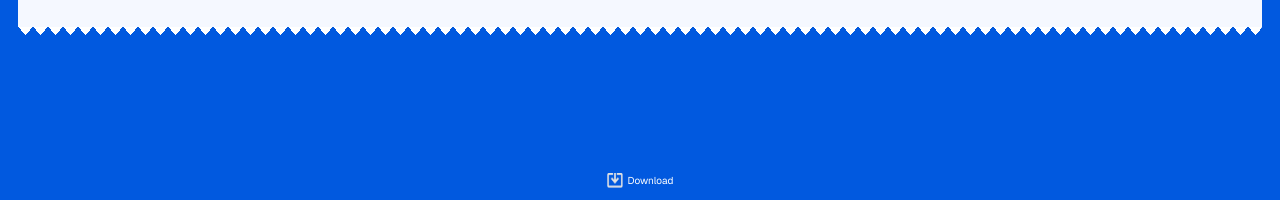
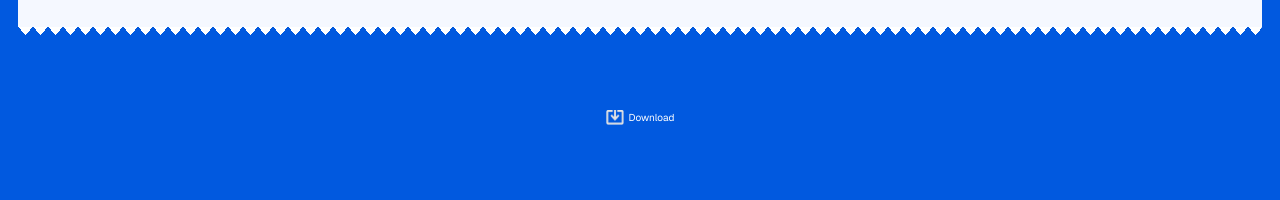
Before and after one commit to iamdavidyn/Gapp, a Django app: template gapp/templates/slip.html in a window 1280 px wide. Shown: the part 600-800 px from the top of the page. Run offline with Django 5.2, Linux system fonts and the light colour scheme; the template is opened without the code that fills it, so the values that code supplies are empty; some libraries are stand-ins or nearby versions; some web fonts are replaced.

Commit message:
update templates

```diff
--- a/gapp/templates/select.html
+++ b/gapp/templates/select.html
@@ -158,7 +158,7 @@
       <h1>Select Your Output</h1>
       <p>Choose whether you want to view the screenshot version or the slip version of your transaction details.</p>
       <div class="options">
-         <a class="option-card" href="/screenshot/">
+         <a class="option-card" href="/slip/">
             <div class="option-card__info">
                <div style="display:flex; gap:0.75rem; align-items:center;">
                   <p class="option-title">Screenshot</p>
@@ -168,7 +168,7 @@
             </div>
             <div class="button">Open</div>
          </a>
-         <a class="option-card" href="/slip/">
+         <a class="option-card" href="/screenshot/">
             <div class="option-card__info">
                <div style="display:flex; gap:0.75rem; align-items:center;">
                   <p class="option-title">Slip</p>
--- a/gapp/templates/slip.html
+++ b/gapp/templates/slip.html
@@ -428,6 +428,9 @@
       gap: 5px;
       font-family: "Geist", serif;
       font-size: 10px;
+      position: relative;
+      bottom: 63px;
+
    }
 </style>
 
@@ -529,7 +532,7 @@
 
       <div class="icons">
          <div class="download">
-            <img src="{% static 'images/download.png' %}" style="width: 16px; height: 15px;" alt="download icon"
+            <img src="{% static 'images/download.png' %}" style="width: 18px; height: 15px;" alt="download icon"
                class="icon">
          </div>
          <div style="margin-bottom: 3px;">Download</div>
```
